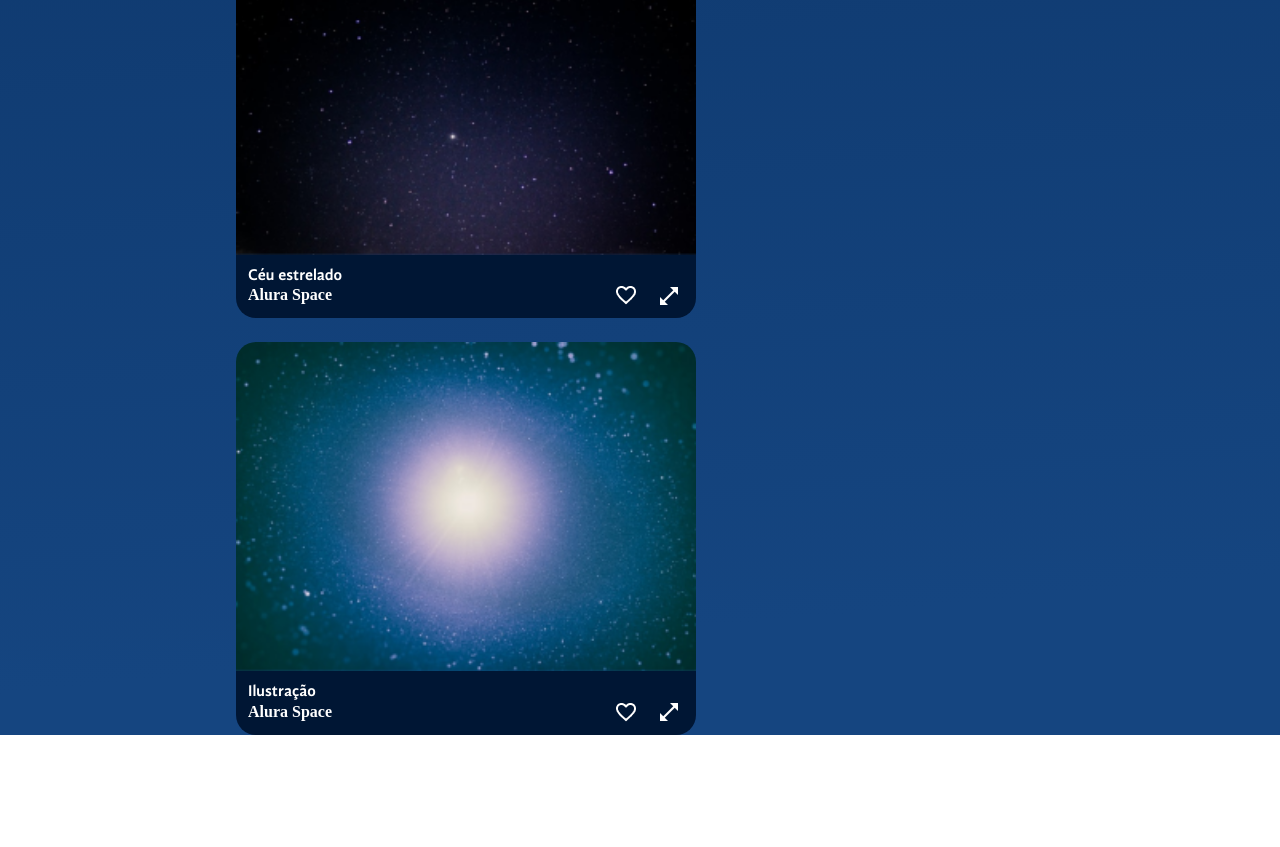
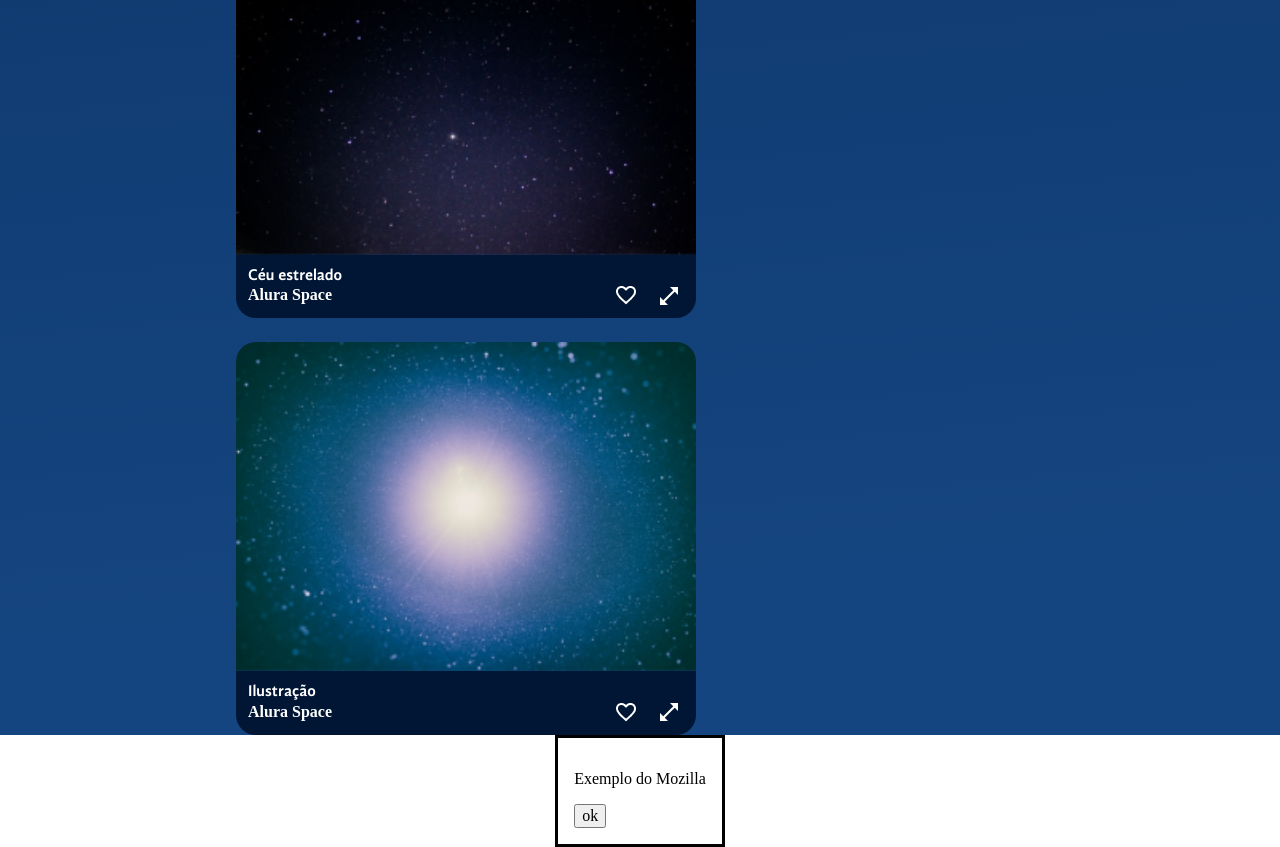
Before and after one commit to AdmAlexandreMattos/react-space-app, a React (Vite) app: page / in a window 1280 px wide. Shown: the part 4127-4974 px from the top of the page. Before the commit the page ends 4862 px from the top, so only its background shows below. Built offline with nearby package versions, Linux system fonts and the light colour scheme.

Commit message:
Um diálogo para a todos governar
Criando o componente ModalZoom para exibir as imagens em um tamanho maior

```diff
--- a/src/App.jsx
+++ b/src/App.jsx
@@ -7,6 +7,7 @@
 import Galeria from "./componentes/Galeria";
 import fotos from "./fotos.json";
 import { useState } from "react";
+import ModalZoom from "./componentes/ModalZoom";
 
 const FundoGradiente = styled.div`
   background: linear-gradient(
@@ -54,6 +55,7 @@
           </ConteudoGaleria>
         </MainContainer>
       </AppContainer>
+      <ModalZoom />
     </FundoGradiente>
   );
 }
--- /dev/null
+++ b/src/componentes/ModalZoom/index.jsx
@@ -0,0 +1,14 @@
+const ModalZoom = () => {
+  return (
+    <>
+      <dialog open>
+        <p>Exemplo do Mozilla</p>
+        <form method="dialog">
+          <button type="submit">ok</button>
+        </form>
+      </dialog>
+    </>
+  );
+};
+
+export default ModalZoom;
```
